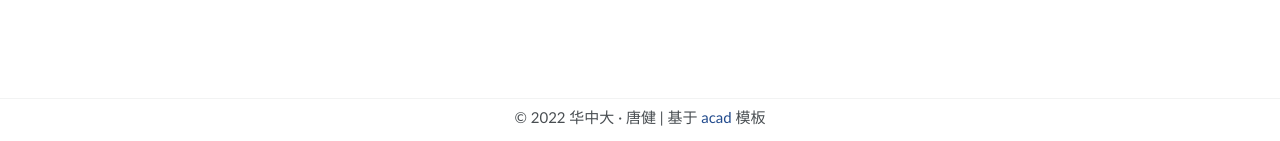
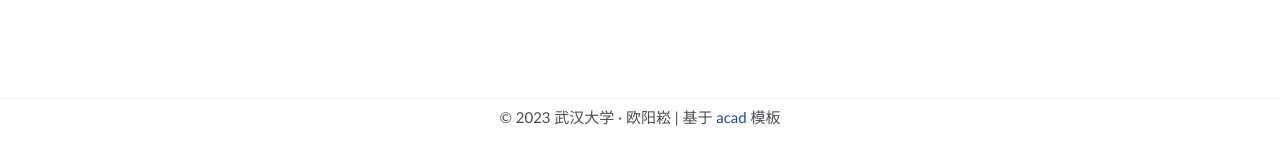
Before and after one commit to Gift-OYS/Gift-OYS.github.io, a Jekyll site: the page built from _pages/about.md, in a window 1280 px wide and 900 px high, scrolled down 1132 px. Shown: the part 756-897 px from the top of the window. Built offline with Jekyll 4.4.1, drawn with Linux system fonts in a browser that asks for light colours.

Commit message:
Update default.html

```diff
--- a/_layouts/default.html
+++ b/_layouts/default.html
@@ -32,7 +32,7 @@ layout: compress
 <div class="footer_site">
 <hr/>
 <div class="footer_copyright">
-  © 2022 华中大 · 唐健 | 基于&nbsp
+  © 2023 武汉大学 · 欧阳崧 | 基于&nbsp
   <a class="page_a"  href="https://github.com/RayeRen/acad-homepage.github.io">
   acad
   </a>&nbsp模板
```
